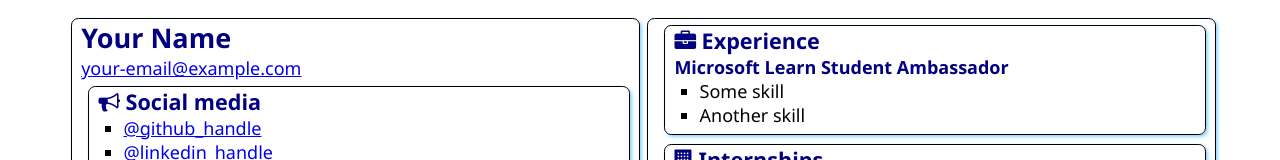
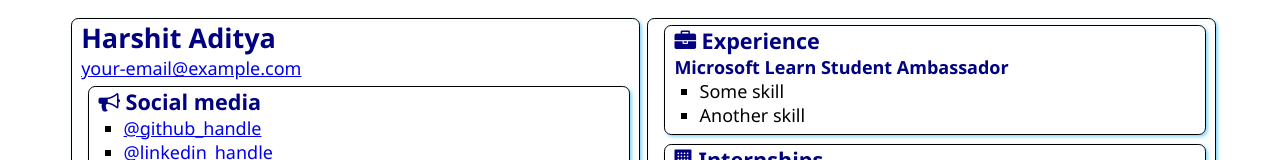
Before and after one commit to HarshitAditya27/SATechnicalOnboarding, a plain HTML site: page src/index.html in a window 1280 px wide. Shown: the top 160 px of the page. Drawn offline with Linux system fonts and the light colour scheme.

Commit message:
Added My Name

```diff
--- a/src/index.html
+++ b/src/index.html
@@ -1,5 +1,6 @@
 <!DOCTYPE html>
 <html lang="en">
+
 <head>
     <meta charset="UTF-8">
     <meta http-equiv="X-UA-Compatible" content="IE=edge">
@@ -9,10 +10,11 @@
     <link rel="stylesheet" href="style.css">
     <link rel="stylesheet" href="https://cdnjs.cloudflare.com/ajax/libs/font-awesome/4.7.0/css/font-awesome.min.css">
 </head>
+
 <body>
     <main>
         <article class="box">
-            <h1>Your Name</h1>
+            <h1>Harshit Aditya</h1>
             <div><a href="mailto:your.email@example.com">your-email@example.com</a></div>
 
             <section class="box">
@@ -96,4 +98,5 @@
 
     </main>
 </body>
+
 </html>
```
